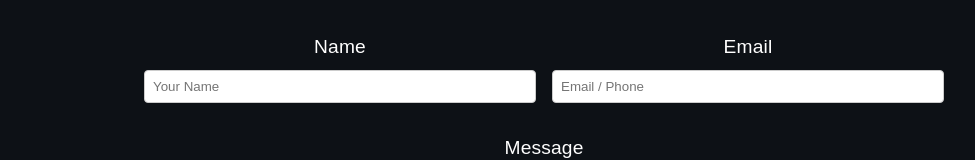
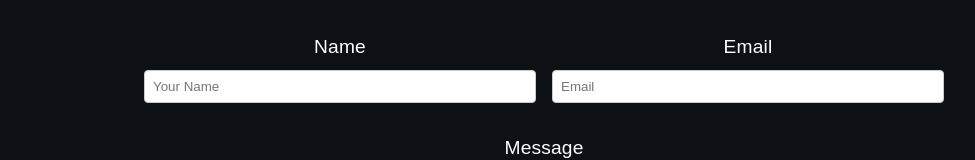
Before and after one commit to fayeapistar/web-portfolio, a React (Create React App) app: page / in a window 1280 px wide. Shown: the part 3376-3536 px from the top of the page, without its empty margins (96-1071 px from the left). Built offline with nearby package versions, Linux system fonts and the light colour scheme.

Commit message:
Update website

```diff
--- a/src/components/Contact.js
+++ b/src/components/Contact.js
@@ -25,7 +25,7 @@ const ContactForm = () => {
                             type="text"
                             id="email"
                             name="email"
-                            placeholder="Email / Phone"
+                            placeholder="Email"
                             required
                             style={{ width: '100%', padding: '0.5rem', borderRadius: '4px', border: '1px solid #ccc' }}
                         />
```
